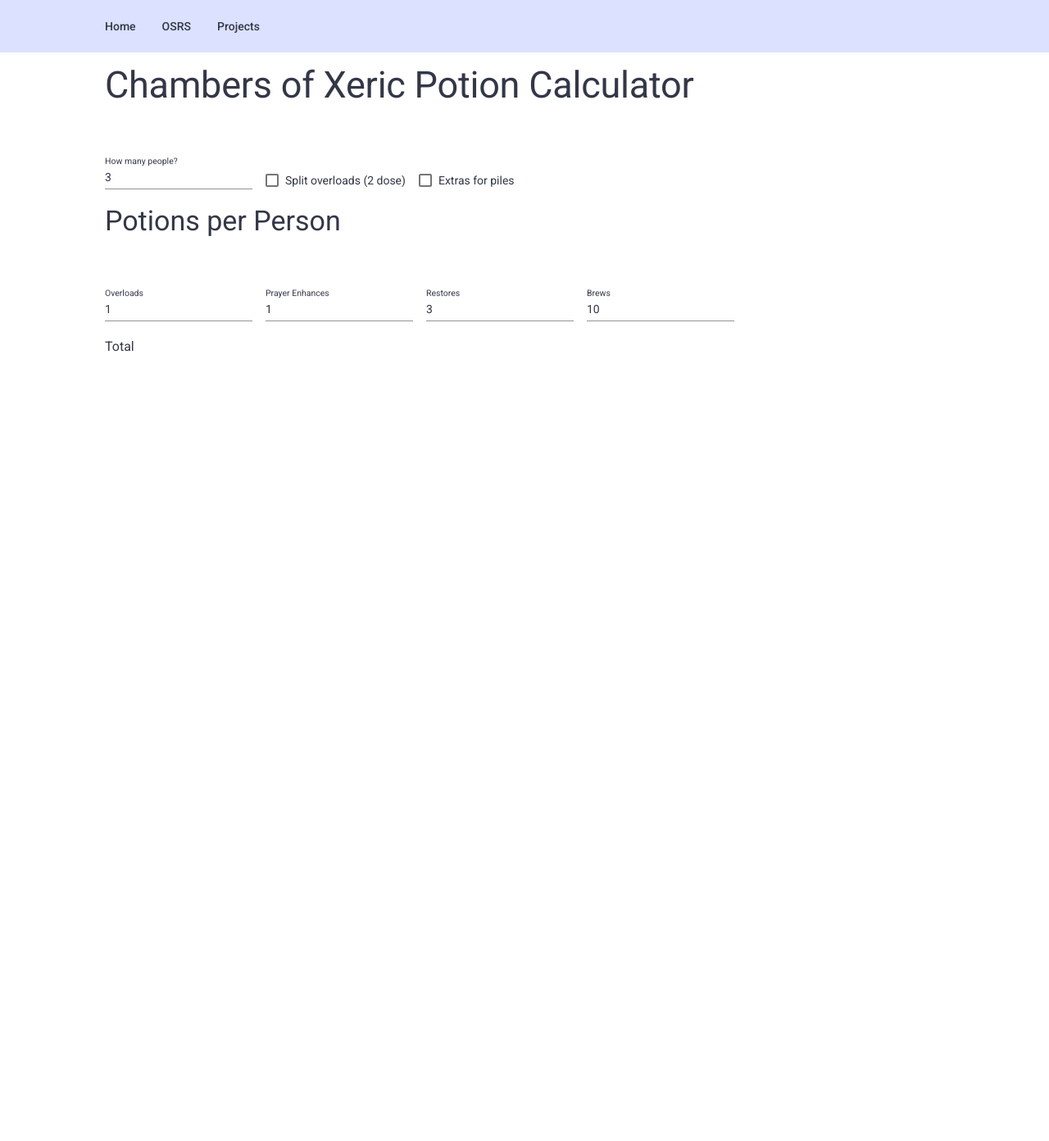
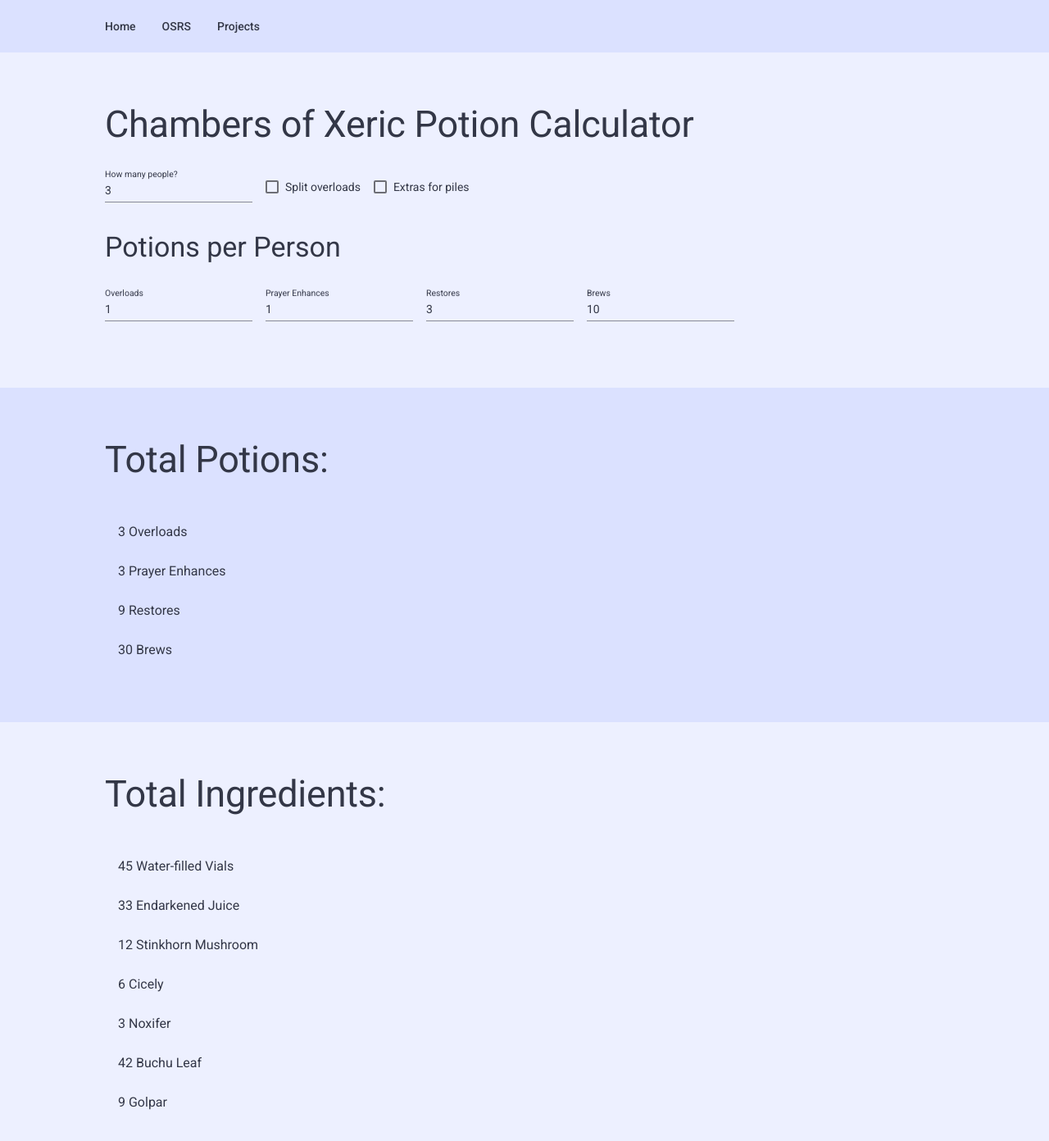
Before and after one commit to jkybtw/portfolio, an Angular app: page /guides/calculator in a window 1280 px wide. Shown: the top 1392 px of the page at 82% size. Before the commit the page ends 800 px from the top, so only its background shows below. Built offline with nearby package versions, Linux system fonts and the light colour scheme.

Commit message:
Update calculator and potions

```diff
--- a/src/app/app.module.ts
+++ b/src/app/app.module.ts
@@ -21,6 +21,7 @@
 import { MatFormFieldModule } from '@angular/material/form-field';
 import { MatCheckboxModule } from '@angular/material/checkbox';
 import { FormsModule } from '@angular/forms';
+import { MatTooltipModule } from '@angular/material/tooltip';
 
 @NgModule({
   declarations: [
@@ -46,7 +47,8 @@
     MatInputModule,
     MatFormFieldModule,
     MatCheckboxModule,
-    FormsModule
+    FormsModule,
+    MatTooltipModule
   ],
   providers: [],
   bootstrap: [AppComponent]
--- a/src/app/components/guides/calculator/calculator.component.css
+++ b/src/app/components/guides/calculator/calculator.component.css
@@ -1,9 +1,33 @@
 .container {
-  padding-top: 1rem;
-  width: 80vw;
-  margin: auto;
+  padding: 64px 0px;
+  background-color: #edf0ff;
+}
+
+.container:nth-child(even) {
+  background-color: #dbe1ff;
 }
 
 .mat-form-field-wrapper {
   padding-bottom: 0px;
 }
+
+.container-padding {
+  width: 80vw;
+  margin: auto;
+}
+
+.options {
+  margin: 0 !important;
+}
+
+mat-form-field {
+  padding-bottom: 0 !important;
+}
+
+.mat-display-2, .mat-display-1 {
+  margin-bottom: 2rem !important;
+}
+
+.mat-display-1 {
+  margin-top: 1rem;
+}
--- a/src/app/components/guides/calculator/calculator.component.html
+++ b/src/app/components/guides/calculator/calculator.component.html
@@ -1,31 +1,61 @@
 <div class="container">
+  <div class="container-padding">
     <h1 class="mat-display-2">Chambers of Xeric Potion Calculator</h1>
-  <div fxLayout="row wrap" fxLayout.lt-sm="column" fxLayoutAlign="start center" fxLayoutAlign.lt-sm="start start" fxLayoutGap="1rem grid">
+    <div class="options" fxLayout="row wrap" fxLayout.lt-sm="column" fxLayoutAlign="start center" fxLayoutAlign.lt-sm="start start" fxLayoutGap="1rem grid">
       <mat-form-field>
         <mat-label>How many people?</mat-label>
         <input type="number" matInput [(ngModel)]="numPeople" min=1 max=100>
       </mat-form-field>
-    <mat-checkbox>Split overloads (2 dose)</mat-checkbox>
-    <mat-checkbox>Extras for piles</mat-checkbox>
+      <mat-checkbox [(ngModel)]="split" (change)="updateOvls()" matTooltip="Take two doses of overload per person" matTooltipPosition="above">Split overloads</mat-checkbox>
+      <mat-checkbox [(ngModel)]="extras" (change)="updateRestores(); updateBrews()" matTooltip="One extra brew and restore per person" matTooltipPosition="above">Extras for piles</mat-checkbox>
     </div>
     <h2 class="mat-display-1">Potions per Person</h2>
-  <div fxLayout="row wrap" fxLayout.lt-sm="column" fxLayoutAlign="start start" fxLayoutAlign.lt-sm="start start" fxLayoutGap="1rem grid">
+    <div class="options" fxLayout="row wrap" fxLayout.lt-sm="column" fxLayoutAlign="start start" fxLayoutAlign.lt-sm="start start" fxLayoutGap="1rem grid">
       <mat-form-field>
         <mat-label>Overloads</mat-label>
-      <input type="number" matInput [(ngModel)]="numOvls" min=1>
+        <input type="number" matInput [(ngModel)]="numOvls" (change)="updateOvls()" min=1>
       </mat-form-field>
       <mat-form-field>
         <mat-label>Prayer Enhances</mat-label>
-      <input type="number" matInput [(ngModel)]="numPrays" min=1>
+        <input type="number" matInput [(ngModel)]="numPrays" (change)="updatePrays()" min=1>
       </mat-form-field>
       <mat-form-field>
         <mat-label>Restores</mat-label>
-      <input type="number" matInput [(ngModel)]="numRestores" min=1>
+        <input type="number" matInput [(ngModel)]="numRestores" (change)="updateRestores()" min=1>
       </mat-form-field>
       <mat-form-field>
         <mat-label>Brews</mat-label>
-      <input type="number" matInput [(ngModel)]="numBrews" min=1>
+        <input type="number" matInput [(ngModel)]="numBrews" (change)="updateBrews()" min=1>
       </mat-form-field>
     </div>
-  <h3>Total</h3>
   </div>
+</div>
+<div class="container">
+  <div class="container-padding">
+    <div>
+      <h3 class="mat-display-2">Total Potions:</h3>
+      <mat-list>
+        <mat-list-item>{{totalOvls}} Overloads</mat-list-item>
+        <mat-list-item>{{totalPrays}} Prayer Enhances</mat-list-item>
+        <mat-list-item>{{totalRestores}} Restores</mat-list-item>
+        <mat-list-item>{{totalBrews}} Brews</mat-list-item>
+      </mat-list>
+    </div>
+  </div>
+</div>
+<div class="container">
+  <div class="container-padding">
+    <div>
+      <h3 class="mat-display-2">Total Ingredients:</h3>
+      <mat-list>
+        <mat-list-item>{{totalOvls + totalPrays + totalRestores + totalBrews}} Water-filled Vials</mat-list-item>
+        <mat-list-item>{{totalBrews + totalOvls}} Endarkened Juice</mat-list-item>
+        <mat-list-item>{{totalRestores + totalOvls}} Stinkhorn Mushroom</mat-list-item>
+        <mat-list-item>{{totalPrays + totalOvls}} Cicely</mat-list-item>
+        <mat-list-item>{{totalOvls}} Noxifer</mat-list-item>
+        <mat-list-item>{{totalRestores + totalBrews + totalPrays}} Buchu Leaf</mat-list-item>
+        <mat-list-item>{{totalOvls * 3}} Golpar</mat-list-item>
+      </mat-list>
+    </div>
+  </div>
+</div>
--- a/src/app/components/guides/calculator/calculator.component.ts
+++ b/src/app/components/guides/calculator/calculator.component.ts
@@ -11,9 +11,55 @@
   numPrays = 1;
   numRestores = 3;
   numBrews = 10;
+  split = false;
+  extras = false;
+  totalOvls: number;
+  totalPrays: number;
+  totalRestores: number;
+  totalBrews: number;
+  totalPots: number;
+  totalNox: number;
+  totalGolp: number;
+  totalBuch: number;
   constructor() { }
 
   ngOnInit() {
+    this.updateAll();
+  }
+
+  updateAll() {
+    this.updateOvls();
+    this.updatePrays();
+    this.updateRestores();
+    this.updateBrews();
+  }
+
+  updateOvls() {
+    if (this.split) {
+      this.totalOvls = Math.ceil((this.numOvls * this.numPeople) / 2);
+    } else {
+      this.totalOvls = this.numOvls * this.numPeople;
+    }
+  }
+
+  updatePrays() {
+    this.totalPrays = this.numPrays * this.numPeople;
+  }
+
+  updateRestores() {
+    if (this.extras) {
+      this.totalRestores = (this.numRestores + 1) * this.numPeople;
+    } else {
+      this.totalRestores = this.numRestores * this.numPeople;
+    }
+  }
+
+  updateBrews() {
+    if (this.extras) {
+      this.totalBrews = (this.numBrews + 1) * this.numPeople;
+    } else {
+      this.totalBrews = this.numBrews * this.numPeople;
+    }
   }
 
 }
--- a/src/app/components/guides/potions/potions.component.css
+++ b/src/app/components/guides/potions/potions.component.css
@@ -0,0 +1,14 @@
+.container {
+  padding: 64px 0px;
+  background-color: #edf0ff;
+  height: 100vh;
+}
+
+.container-padding {
+  width: 80vw;
+  margin: auto;
+}
+
+.mat-list-item-content {
+  padding-left: 0px;
+}
--- a/src/app/components/guides/potions/potions.component.html
+++ b/src/app/components/guides/potions/potions.component.html
@@ -1 +1,5 @@
-<p>potions works!</p>
+<div class="container">
+  <div class="container-padding">
+    <h1>Coming soon</h1>
+  </div>
+</div>
--- a/src/app/components/main/main.component.css
+++ b/src/app/components/main/main.component.css
@@ -4,12 +4,11 @@
 
 .projects-container {
   background-color: #dbe1ff;
-  padding: 2rem;
 }
 
 .container {
   min-height: 50vh;
-  padding: 2rem;
+  padding: 64px;
 }
 
 .center-column {
--- a/src/app/components/main/main.component.html
+++ b/src/app/components/main/main.component.html
@@ -1,12 +1,12 @@
 <div class="welcome-container container" fxLayout="column" fxLayoutAlign="center center">
   <div class="center-column">
     <p class="mat-display-3">Hey! I'm Jacky (btw) 😋</p>
-    <p class="mat-display-1">Aspiring software/web developer. Video game nerd. 🎮</p>
+    <p class="mat-display-1">Aspiring graduate software/web developer. Video game nerd. 🎮</p>
   </div>
 </div>
-<div class="projects-container" fxLayout="column" fxLayoutAlign="start center">
+<div class="projects-container container" fxLayout="column" fxLayoutAlign="start center">
   <div class="center-column">
-    <p class="mat-display-2">Projects</p>
+    <p class="mat-display-2">Projects 💻</p>
     <div class="cards" fxLayout="row wrap" fxLayoutAlign="start start" fxLayoutGap="1rem grid">
       <div>
         <mat-card>
```
Lines whose indentation alone changed are shown as unchanged.
